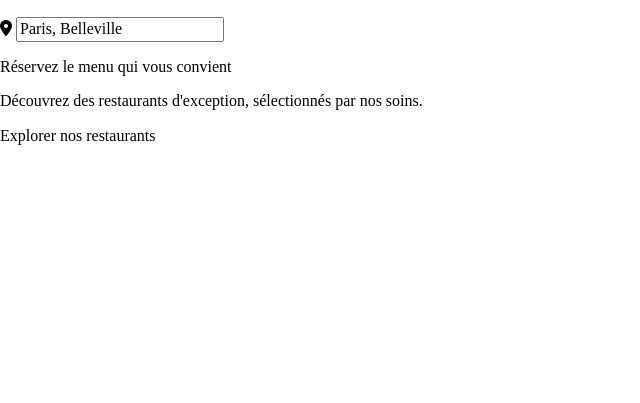
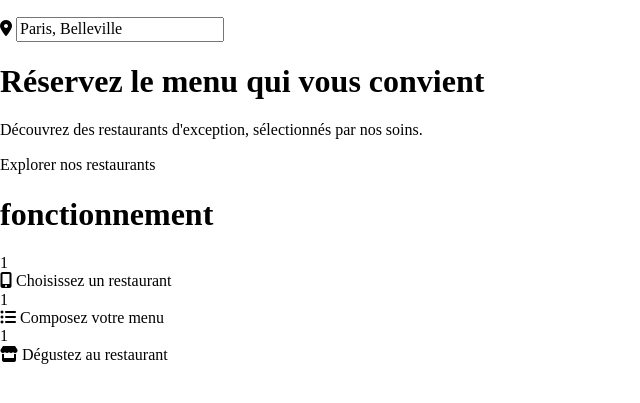
Before and after one commit to OumarYanni/oh-my-food, a website: page index.html in a window 1280 px wide. Shown: the part 87-490 px from the top of the page, without its empty margins (0-640 px from the left). Drawn offline with Linux system fonts and the light colour scheme.

Commit message:
Finalisation header et section fonctionnement

```diff
--- a/index.html
+++ b/index.html
@@ -40,7 +40,7 @@
     <section>
       <div>
         <div>
-          <p>Réservez le menu qui vous convient</p>
+          <h1>Réservez le menu qui vous convient</h1>
         </div>
         <div>
           <p>
@@ -50,5 +50,23 @@
         <div>Explorer nos restaurants</div>
       </div>
     </section>
+    <section>
+      <h1>fonctionnement</h1>
+      <div>
+        <div>
+          <div>1</div>
+          <i class="fa-solid fa-mobile-screen-button"></i> Choisissez un
+          restaurant
+        </div>
+        <div>
+          <div>1</div>
+          <i class="fa-sharp fa-solid fa-list-ul"></i> Composez votre menu
+        </div>
+        <div>
+          <div>1</div>
+          <i class="fa-solid fa-store"></i> Dégustez au restaurant
+        </div>
+      </div>
+    </section>
   </body>
 </html>
```
